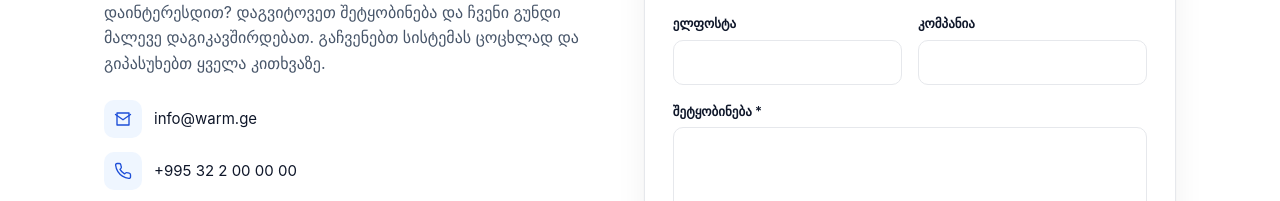
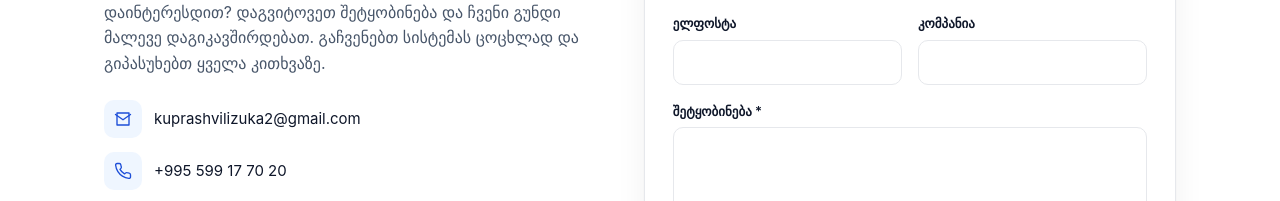
Before and after one commit to 5l3y3r1/AtlasCRM, a website: page public/landing.html in a window 1280 px wide. Shown: the part 6415-6616 px from the top of the page. Drawn offline with Linux system fonts and the light colour scheme.

Commit message:
Change Contact information

```diff
--- a/public/landing.html
+++ b/public/landing.html
@@ -705,8 +705,8 @@
       <h2>დაგვიკავშირდით</h2>
       <p>დაინტერესდით? დაგვიტოვეთ შეტყობინება და ჩვენი გუნდი მალევე დაგიკავშირდებათ.
         გაჩვენებთ სისტემას ცოცხლად და გიპასუხებთ ყველა კითხვაზე.</p>
-      <div class="info-row"><span class="ic"><svg viewBox="0 0 24 24"><path d="M4 4h16v16H4z"/><path d="M22 6l-10 7L2 6"/></svg></span> info@warm.ge</div>
-      <div class="info-row"><span class="ic"><svg viewBox="0 0 24 24"><path d="M22 16.9v3a2 2 0 0 1-2.2 2 19.8 19.8 0 0 1-8.6-3 19.5 19.5 0 0 1-6-6 19.8 19.8 0 0 1-3-8.6A2 2 0 0 1 4.1 2h3a2 2 0 0 1 2 1.7c.1.9.3 1.8.6 2.7a2 2 0 0 1-.5 2.1L8 9.9a16 16 0 0 0 6 6l1.4-1.2a2 2 0 0 1 2.1-.4c.9.3 1.8.5 2.7.6a2 2 0 0 1 1.7 2Z"/></svg></span> +995 32 2 00 00 00</div>
+      <div class="info-row"><span class="ic"><svg viewBox="0 0 24 24"><path d="M4 4h16v16H4z"/><path d="M22 6l-10 7L2 6"/></svg></span> kuprashvilizuka2@gmail.com</div>
+      <div class="info-row"><span class="ic"><svg viewBox="0 0 24 24"><path d="M22 16.9v3a2 2 0 0 1-2.2 2 19.8 19.8 0 0 1-8.6-3 19.5 19.5 0 0 1-6-6 19.8 19.8 0 0 1-3-8.6A2 2 0 0 1 4.1 2h3a2 2 0 0 1 2 1.7c.1.9.3 1.8.6 2.7a2 2 0 0 1-.5 2.1L8 9.9a16 16 0 0 0 6 6l1.4-1.2a2 2 0 0 1 2.1-.4c.9.3 1.8.5 2.7.6a2 2 0 0 1 1.7 2Z"/></svg></span> +995 599 17 70 20</div>
       <div class="info-row"><span class="ic"><svg viewBox="0 0 24 24"><path d="M21 10c0 7-9 13-9 13s-9-6-9-13a9 9 0 0 1 18 0Z"/><circle cx="12" cy="10" r="3"/></svg></span> თბილისი, საქართველო</div>
     </div>
 
```
Also changed, not shown: 2 other files.
